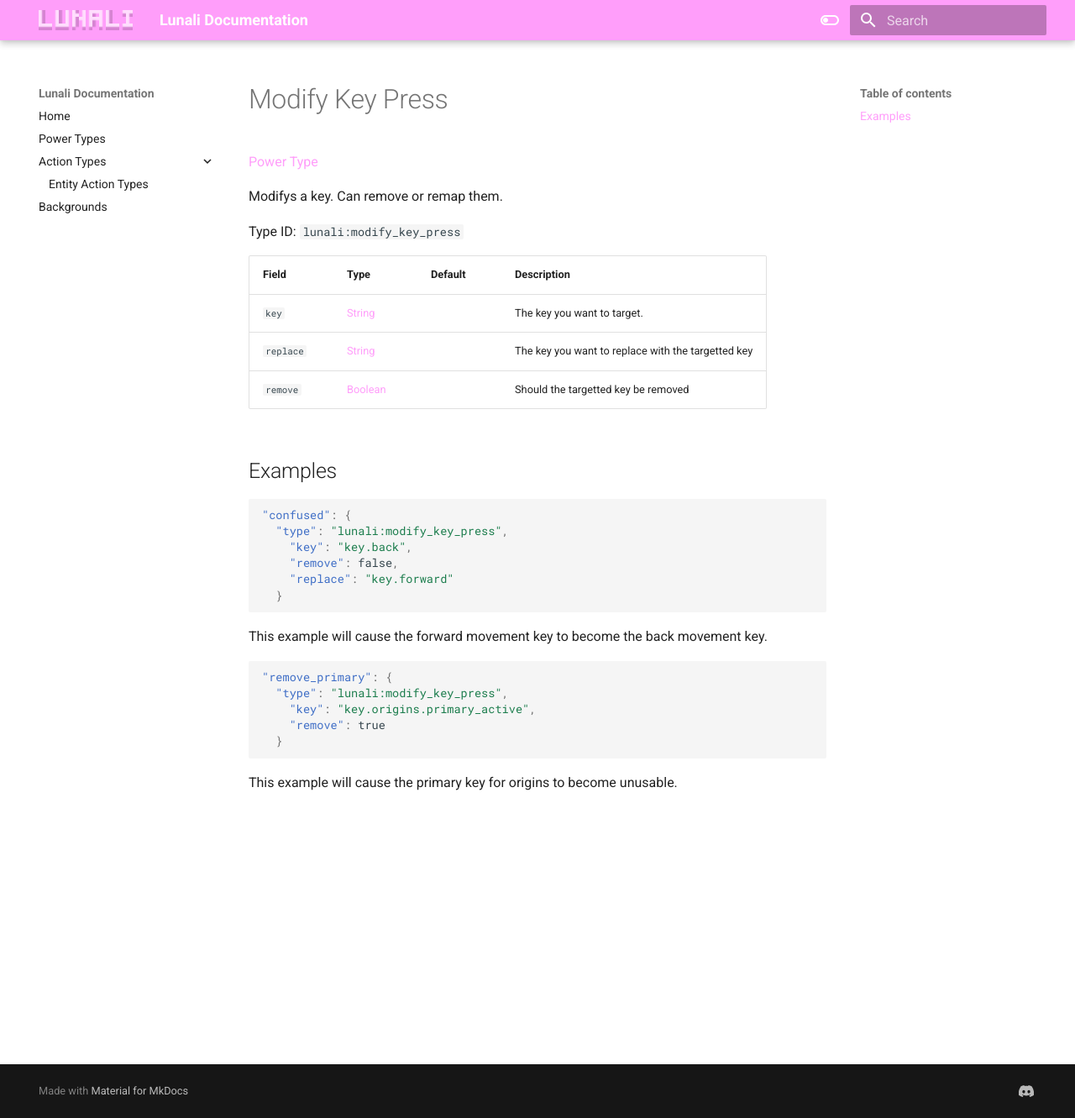
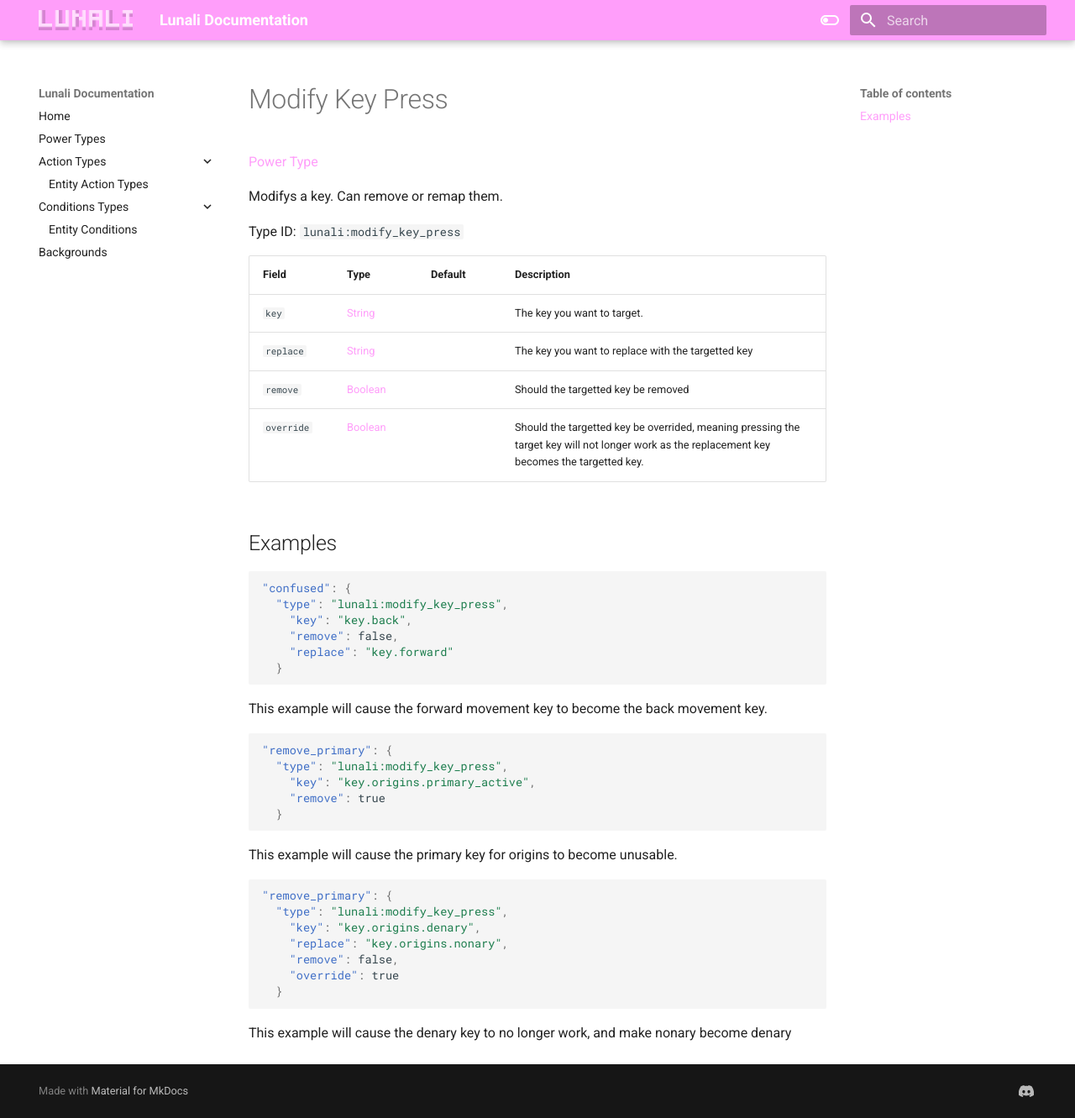
Before and after one commit to Lunaticol/lunali-wiki, an MkDocs documentation site: the page built from docs/types/powers/modify/lunali_modify_key.md, in a window 1280 px wide and 1331 px high. Shown: the whole window at 84% size. Built offline with MkDocs 1.6.1 and Material for MkDocs 9.7.7, drawn with Linux system fonts in a browser that asks for light colours.

Commit message:
new condition types

````diff
--- a/docs/types/powers/modify/lunali_modify_key.md
+++ b/docs/types/powers/modify/lunali_modify_key.md
@@ -6,11 +6,12 @@ Modifys a key. Can remove or remap them.
 
 Type ID: `lunali:modify_key_press`
 
-| Field     | Type                                                                          | Default | Description                                        |
-| --------- | ----------------------------------------------------------------------------- | ------- | -------------------------------------------------- |
-| `key`     | [String](https://origins.readthedocs.io/en/latest/types/data_types/string/)   |         | The key you want to target.                        |
-| `replace` | [String](https://origins.readthedocs.io/en/latest/types/data_types/string/)   |         | The key you want to replace with the targetted key |
-| `remove`  | [Boolean](https://origins.readthedocs.io/en/latest/types/data_types/integer/) |         | Should the targetted key be removed                |
+| Field      | Type                                                                          | Default | Description                                                                                                                                   |
+| ---------- | ----------------------------------------------------------------------------- | ------- | --------------------------------------------------------------------------------------------------------------------------------------------- |
+| `key`      | [String](https://origins.readthedocs.io/en/latest/types/data_types/string/)   |         | The key you want to target.                                                                                                                   |
+| `replace`  | [String](https://origins.readthedocs.io/en/latest/types/data_types/string/)   |         | The key you want to replace with the targetted key                                                                                            |
+| `remove`   | [Boolean](https://origins.readthedocs.io/en/latest/types/data_types/boolean/) |         | Should the targetted key be removed                                                                                                           |
+| `override` | [Boolean](https://origins.readthedocs.io/en/latest/types/data_types/boolean/) |         | Should the targetted key be overrided, meaning pressing the target key will not longer work as the replacement key becomes the targetted key. |
 
 ## Examples
 
@@ -34,3 +35,15 @@ This example will cause the forward movement key to become the back movement key
 ```
 
 This example will cause the primary key for origins to become unusable.
+
+```JSON
+"remove_primary": {
+  "type": "lunali:modify_key_press",
+    "key": "key.origins.denary",
+    "replace": "key.origins.nonary",
+    "remove": false,
+    "override": true
+  }
+```
+
+This example will cause the denary key to no longer work, and make nonary become denary
--- a/mkdocs.yml
+++ b/mkdocs.yml
@@ -5,6 +5,8 @@ nav:
   - Power Types: types/power_types.md
   - Action Types:
       - Entity Action Types: types/entity_action_types.md
+  - Conditions Types:
+      - Entity Conditions: types/entity_condition_types.md
   - Backgrounds: types/origin_backgrounds.md
 theme:
   name: material
````
Also changed, not shown: docs/types/conditions/entity_conditions/is_snowing.md (added, +25 -0 lines), docs/types/conditions/entity_conditions/is_thundering.md (added, +25 -0 lines), docs/types/entity_action_types.md (+1 -1 lines), docs/types/entity_actions/lunali_offset_action.md (+1 -1 lines), docs/types/entity_actions/lunali_sleep.md (+5 -3 lines), docs/types/entity_condition_types.md (added, +11 -0 lines).
